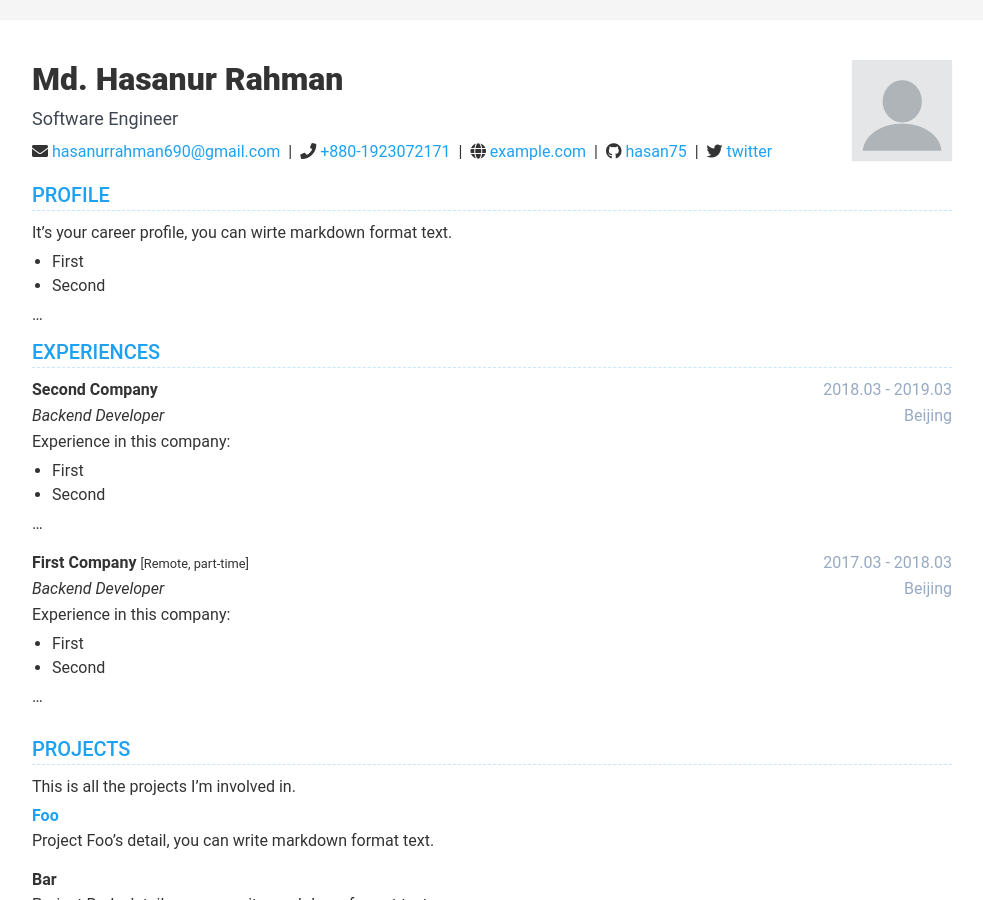
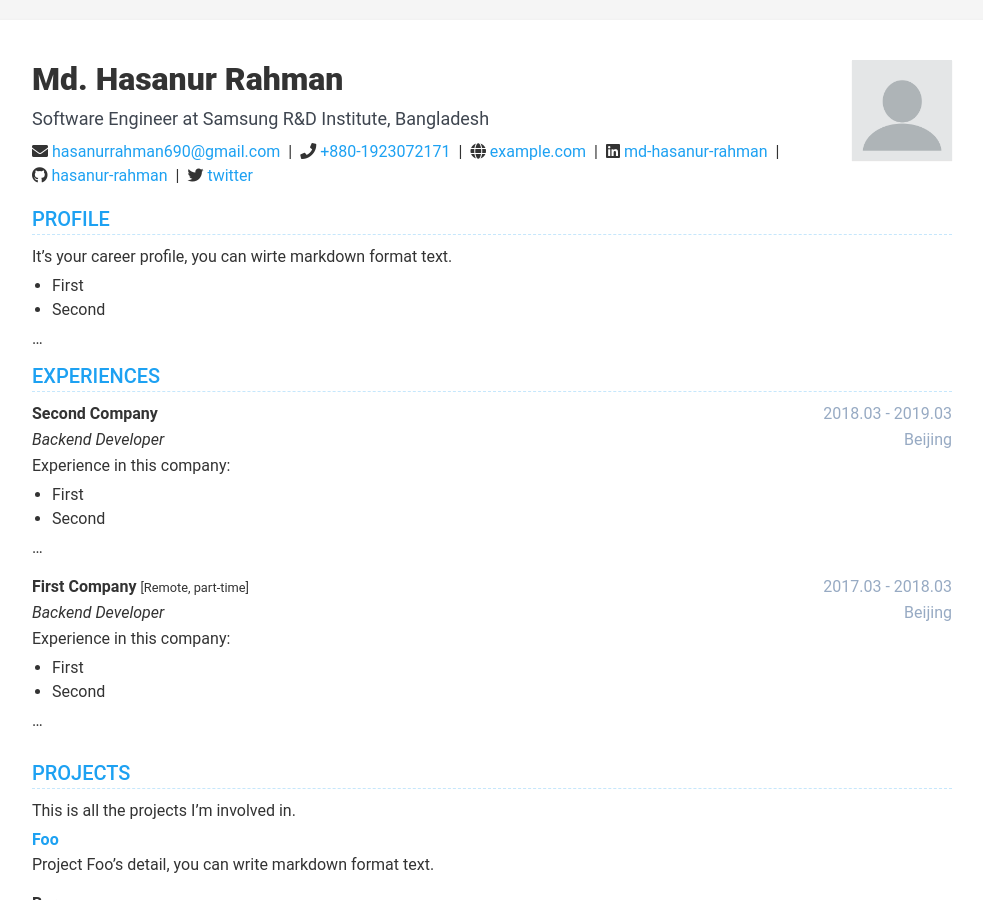
Before and after one commit to umma-salma/hasanur-rahman.github.io, a Jekyll site: the page built from index.html, in a window 1280 px wide and 900 px high. Shown: the whole window, without its empty margins (148-1131 px from the left). Built offline with Jekyll 4.4.1, drawn with Linux system fonts in a browser that asks for light colours; nearby versions of some CDN libraries.

Commit message:
updated my info

```diff
--- a/_data/data.yml
+++ b/_data/data.yml
@@ -1,6 +1,6 @@
 intro:
   name: Md. Hasanur Rahman
-  title: Software Engineer
+  title: Software Engineer at Samsung R&D Institute, Bangladesh
   avatar:
     display: true
     path: profile.png
@@ -12,8 +12,8 @@ contact:
   telegram:
   website: example.com
   medium:
-  linkedin:
-  github: hasan75
+  linkedin: md-hasanur-rahman
+  github: hasanur-rahman
   gitlab:
   bitbucket:
   twitter: twitter
```
